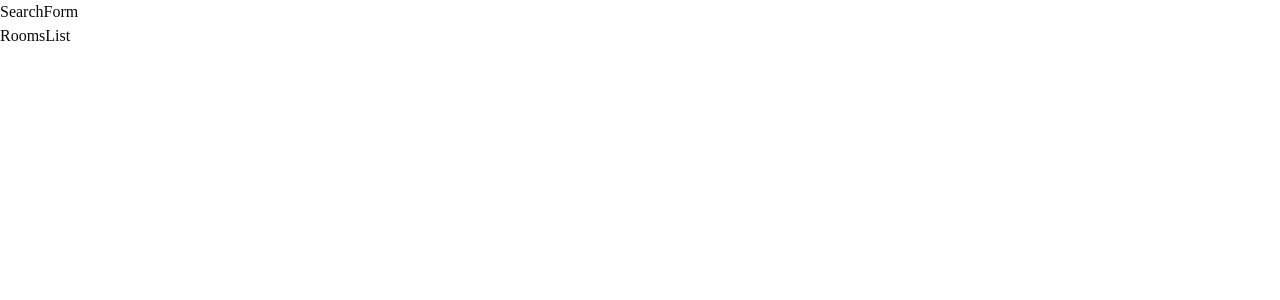
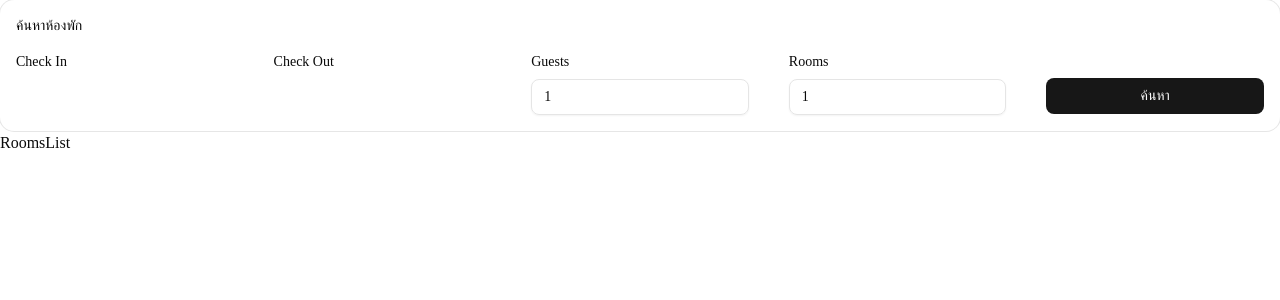
Before and after one commit to Nut-294/booking-form, a Next.js app: page /search in a window 1280 px wide. Shown: the top 300 px of the page. Built offline with nearby package versions, Linux system fonts and the light colour scheme.

Commit message:
Form Reuse

```diff
--- a/app/search/page.tsx
+++ b/app/search/page.tsx
@@ -1,7 +1,7 @@
 import RoomsList from "@/components/ui/search/RoomsList";
 import SearchForm from "@/components/ui/search/SearchForm";
 
-type searchParamsProps = {
+type searchPageProps = {
   searchParams: Promise<{
     checkIn: string;
     checkOut: string;
@@ -10,7 +10,7 @@ type searchParamsProps = {
   }>;
 };
 
-async function SearchPage({ searchParams }: searchParamsProps) {
+async function SearchPage({ searchParams }: searchPageProps) {
   const params = await searchParams;
   return (
     <>
--- a/components/ui/form/Form.tsx
+++ b/components/ui/form/Form.tsx
@@ -10,7 +10,11 @@ import { Button } from "../button";
 import { useRouter } from "next/navigation";
 import { format } from "date-fns";
 
-export default function Form() {
+type FormProps = {
+  defaultValues?: Partial<BookingType>;
+};
+
+export default function Form({ defaultValues }: FormProps) {
   const router = useRouter();
   const {
     register,
@@ -25,6 +29,7 @@ export default function Form() {
       checkOut: undefined,
       guests: 1,
       rooms: 1,
+      ... defaultValues
     },
   });
 
--- a/components/ui/search/SearchForm.tsx
+++ b/components/ui/search/SearchForm.tsx
@@ -1,6 +1,4 @@
-"use client";
-
-import { useSearchParams } from "next/navigation";
+import Form from "../form/Form";
 
 type SearchFormProps = {
   checkIn: string;
@@ -9,12 +7,21 @@ type SearchFormProps = {
   rooms: string;
 };
 export default function SearchForm({ params }: { params: SearchFormProps }) {
-  console.log("params",params);
-  const searchParams = useSearchParams();
-  const checkIn = searchParams.get("checkIn");
-  const checkOut = searchParams.get("checkOut");
-  const guests = searchParams.get("guests");
-  const rooms = searchParams.get("rooms");
-  console.log("searchParams",checkIn, checkOut, guests, rooms);
-  return <div>SearchForm</div>;
+  console.log("params", params);
+  // const searchParams = useSearchParams();
+  // const checkIn = searchParams.get("checkIn");
+  // const checkOut = searchParams.get("checkOut");
+  // const guests = searchParams.get("guests");
+  // const rooms = searchParams.get("rooms");
+  // console.log("searchParams", checkIn, checkOut, guests, rooms);
+  return (
+    <Form
+      defaultValues={{
+        checkIn: params.checkIn ? new Date(params.checkIn) : undefined,
+        checkOut: params.checkOut ? new Date(params.checkOut) : undefined,
+        guests: Number(params.guests ?? 1),
+        rooms: Number(params.rooms ?? 1),
+      }}
+    />
+  );
 }
```
